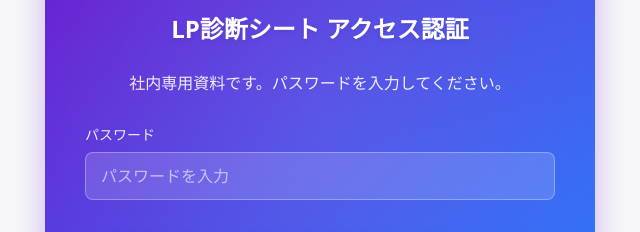
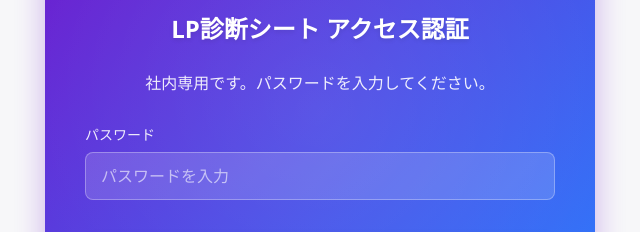
Before and after one commit to magiclpo-data/analysis_ai, a plain HTML site: page index.html in a window 1280 px wide. Shown: the part 288-520 px from the top of the page, 320-960 px from the left. Drawn offline with Linux system fonts and the light colour scheme.

Commit message:
Update index.html

```diff
--- a/index.html
+++ b/index.html
@@ -3,7 +3,7 @@
 <head>
     <meta charset="UTF-8">
     <meta name="viewport" content="width=device-width, initial-scale=1.0">
-    <title>Cucua LP診断シート - アクセス認証</title>
+    <title>アクセス認証</title>
     <style>
         * {
             margin: 0;
@@ -133,7 +133,7 @@
     <div class="container">
         <div class="company-logo">Cucua</div>
         <h1>LP診断シート アクセス認証</h1>
-        <p class="subtitle">社内専用資料です。パスワードを入力してください。</p>
+        <p class="subtitle">社内専用です。パスワードを入力してください。</p>
 
         <form id="passwordForm">
             <div class="form-group">
```
